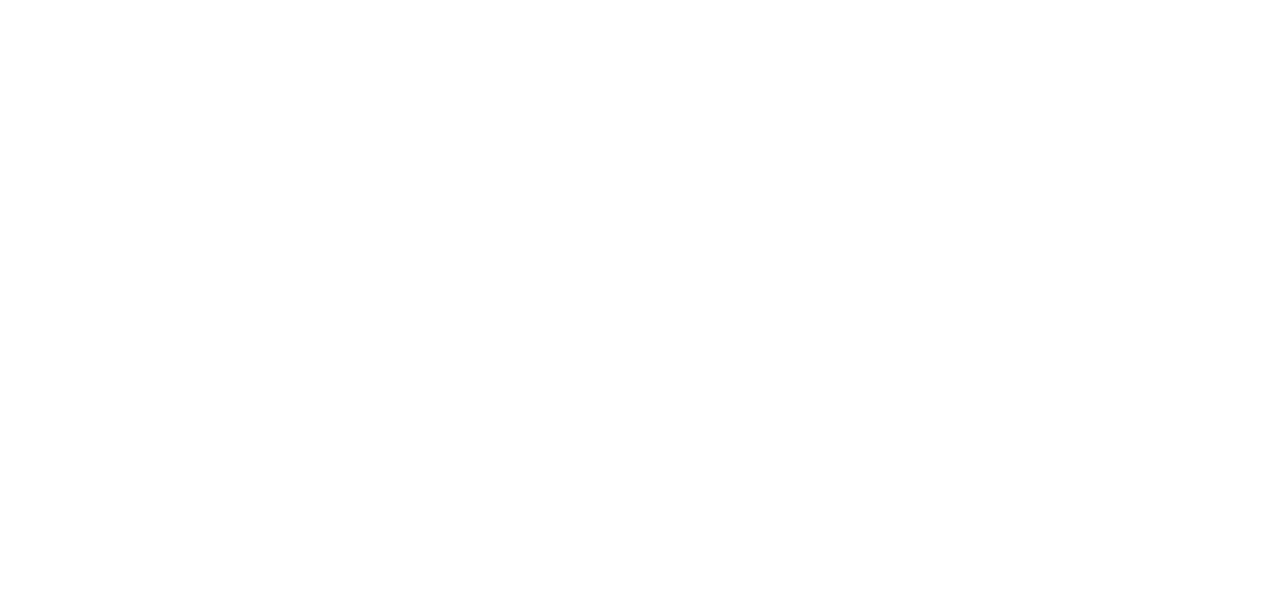
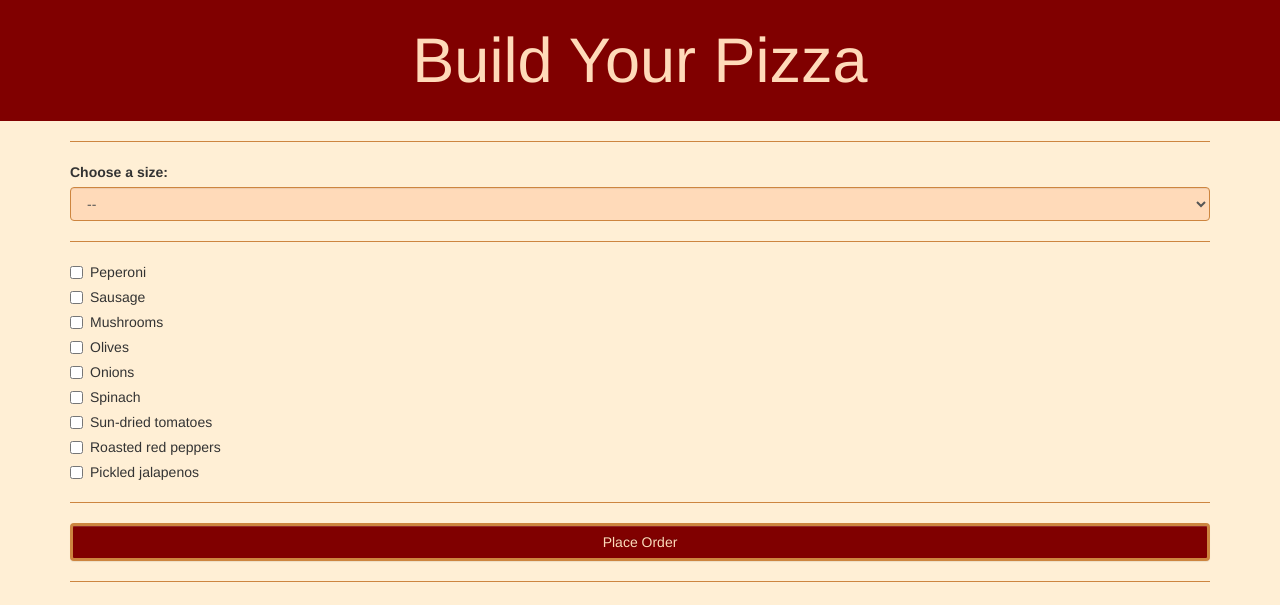
Before and after one commit to zacharyMatthewstearn/pizza, a plain HTML site: page index.html in a window 1280 px wide. Drawn offline with Linux system fonts and the light colour scheme.

Commit message:
allow user to create pizza with size and toppings, style the page. No pricing yet

```diff
--- a/css/styles.css
+++ b/css/styles.css
@@ -0,0 +1,45 @@
+body {
+  margin: 0 auto;
+  background-color: papayawhip
+}
+hr {
+  border-color: peru;
+}
+div.modal-body h1 {
+  margin: 0 0 1rem 0;
+}
+div.jumbotron {
+  padding: 26px 0;
+  background-color: maroon;
+  color: peachpuff;
+}
+div.jumbotron h1 {
+  text-align: center;
+}
+div.jumbotron h1,
+div.jumbotron {
+  margin: 0;
+}
+select#inputSize {
+  background-color: peachpuff;
+  border-color: peru;
+}
+button#placeOrder,
+button#orderAnother {
+  width: 100%;
+  background: none;
+  background-color: maroon;
+  border-color: peru;
+  border-width: medium;
+  color: peachpuff;
+}
+div#outputModal div.modal-content {
+  background-color: peachpuff;
+}
+div#outputModal div.modal-body {
+  background-color: papayawhip;
+}
+div#outputModal div.modal-header,
+div#outputModal div.modal-footer {
+  border-color: peru;
+}
--- a/index.html
+++ b/index.html
@@ -6,12 +6,114 @@
     <link href="css/bootstrap.min.css" rel="stylesheet" type="text/css">
     <link href="css/bootstrap-theme.min.css" rel="stylesheet" type="text/css">
     <link href="css/styles.css" rel="stylesheet" type="text/css">
-    <title>Pizza</title>
+    <title>Build Your Pizza</title>
   </head>
   <body>
+    <div class="jumbotron">
+      <div class="container">
+        <h1>Build Your Pizza</h1>
+      </div>
+    </div>
+    <div class="container">
+      <form id="inputForm">
+        <hr>
+        <label for="inputSize">Choose a size:</label>
+        <select id="inputSize" class="form-control" required>
+          <option value="" disabled selected>--</option>
+          <option value="personal">Personal</option>
+          <option value="small">Small</option>
+          <option value="medium">Medium</option>
+          <option value="large">Large</option>
+          <option value="extra-large">Extra-Large</option>
+        </select>
+        <hr>
+        <div class="checkbox">
+          <label for="pepperoni">
+            <input type="checkbox" id="pepperoni" value="Pepperoni">
+            Peperoni
+          </label>
+        </div>
+        <div class="checkbox">
+          <label for="sausage">
+            <input type="checkbox" id="sausage" value="Sausage">
+            Sausage
+          </label>
+        </div>
+        <div class="checkbox">
+          <label for="mushrooms">
+            <input type="checkbox" id="mushrooms" value="Mushrooms">
+            Mushrooms
+          </label>
+        </div>
+        <div class="checkbox">
+          <label for="olives">
+            <input type="checkbox" id="olives" value="Olives">
+            Olives
+          </label>
+        </div>
+        <div class="checkbox">
+          <label for="onions">
+            <input type="checkbox" id="onions" value="Onions">
+            Onions
+          </label>
+        </div>
+        <div class="checkbox">
+          <label for="spinach">
+            <input type="checkbox" id="spinach" value="Spinach">
+            Spinach
+          </label>
+        </div>
+        <div class="checkbox">
+          <label for="sun-dried-tomatoes">
+            <input type="checkbox" id="sun-dried-tomatoes" value="Sun-dried Tomatoes">
+            Sun-dried tomatoes
+          </label>
+        </div>
+        <div class="checkbox">
+          <label for="roasted-red-peppers">
+            <input type="checkbox" id="roasted-red-peppers" value="Roasted red peppers">
+            Roasted red peppers
+          </label>
+        </div>
+        <div class="checkbox">
+          <label for="pickled-jalapenos">
+            <input type="checkbox" id="pickled-jalapenos" value="Pickled jalapenos">
+            Pickled jalapenos
+          </label>
+        </div>
+        <hr>
+        <button id="placeOrder" type="submit" class="btn btn-primary">Place Order</button>
+        <hr>
+      </form>
 
-
-
+      <div id="outputModal" class="modal fade" tabindex="-1" role="dialog">
+        <div class="modal-dialog" role="document">
+          <div class="modal-content">
+            <div class="modal-header">
+              <button type="button" class="close" data-dismiss="modal">
+                <span>&times;</span>
+              </button>
+            </div>
+            <div class="modal-body">
+              <h1>Thank you!</h1>
+              <p>
+                A drone will arrive with your pizza in:<br>
+                <strong>Less than 5 seconds.</strong>
+              </p>
+              <h3>Your Order:</h3>
+              <p>
+                One <span id="outputSize"></span><span id="outputCheese"> cheese</span> pizza <span id="outputToppings">with the following toppings:</span>
+              </p>
+              <ul id="outputToppingsUL">
+              </ul>
+            </div>
+            <div class="modal-footer">
+              <button id="orderAnother" type="button" class="btn btn-primary" data-dismiss="modal">Order another Pizza</button>
+            </div>
+          </div>
+        </div>
+      </div>
+    </div>
 
     <script src="js/jquery.min.js"></script>
     <script src="js/bootstrap.min.js"></script>
--- a/js/scripts.js
+++ b/js/scripts.js
@@ -0,0 +1,44 @@
+// Back-End
+
+function Pizza(){
+  this.size = "";
+  this.toppings = [];
+}
+
+Pizza.prototype.setSize = function(_size){
+  this.size = _size;
+};
+
+Pizza.prototype.addTopping = function(_topping){
+  this.toppings.push(_topping);
+};
+
+
+
+// Front-End
+
+function displayOutput(_pizza){
+  $("span#outputSize").text(_pizza.size);
+  if(_pizza.toppings.length === 0){
+    $("span#outputCheese").show();
+    $("span#outputToppings").hide();
+  }
+  else {
+    $("span#outputCheese").hide();
+    $("span#outputToppings").show();
+    _pizza.toppings.forEach(function(topping){
+      $("ul#outputToppingsUL").append("<li>"+topping+"</li>");
+    });
+  }
+  $("div#outputModal").modal();
+}
+
+$("form#inputForm").submit(function(event){
+  event.preventDefault();
+  var pizza = new Pizza();
+  pizza.setSize($("select#inputSize").val());
+  $("input:checkbox:checked").each(function(){
+    pizza.addTopping($(this).val());
+  });
+  displayOutput(pizza);
+});
```
